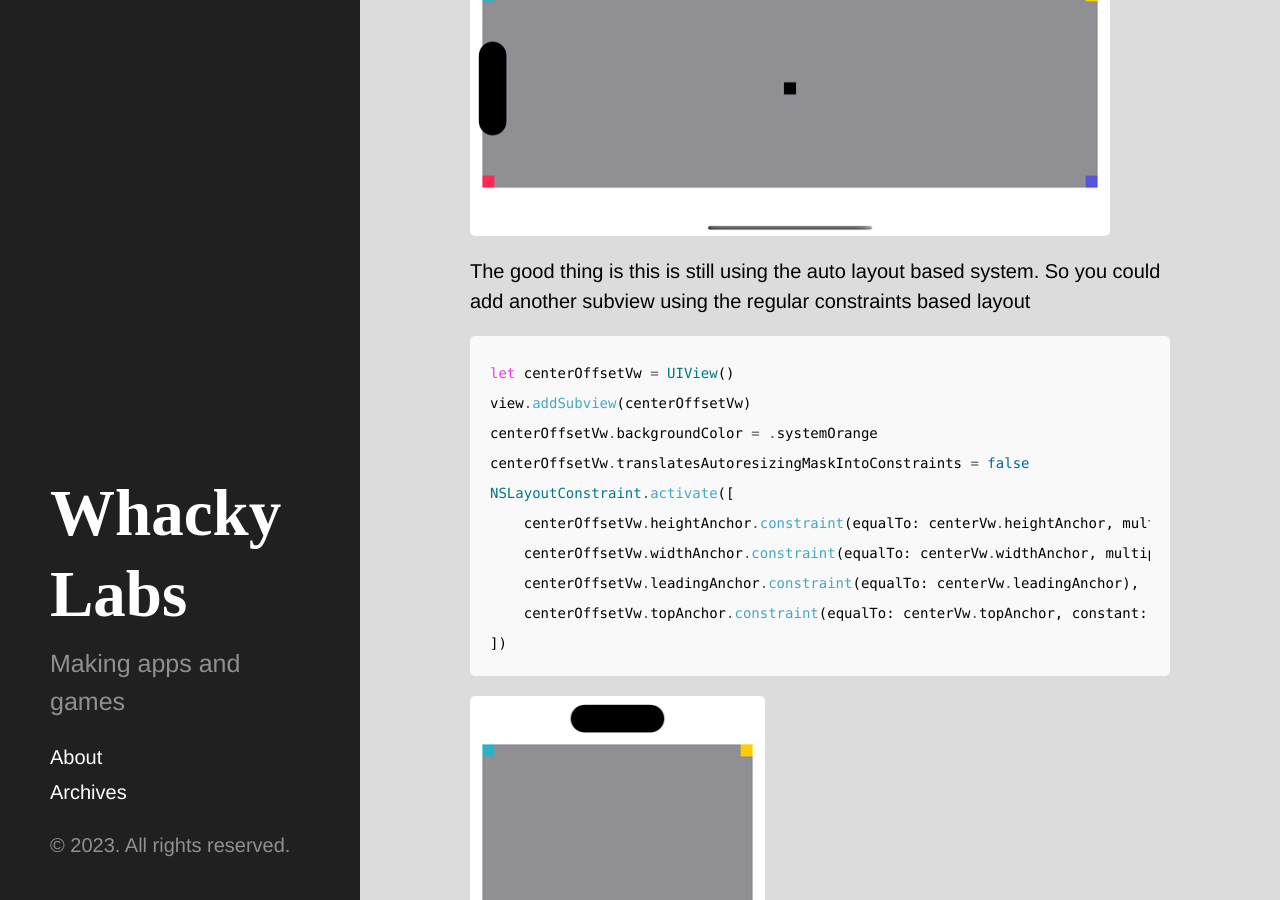
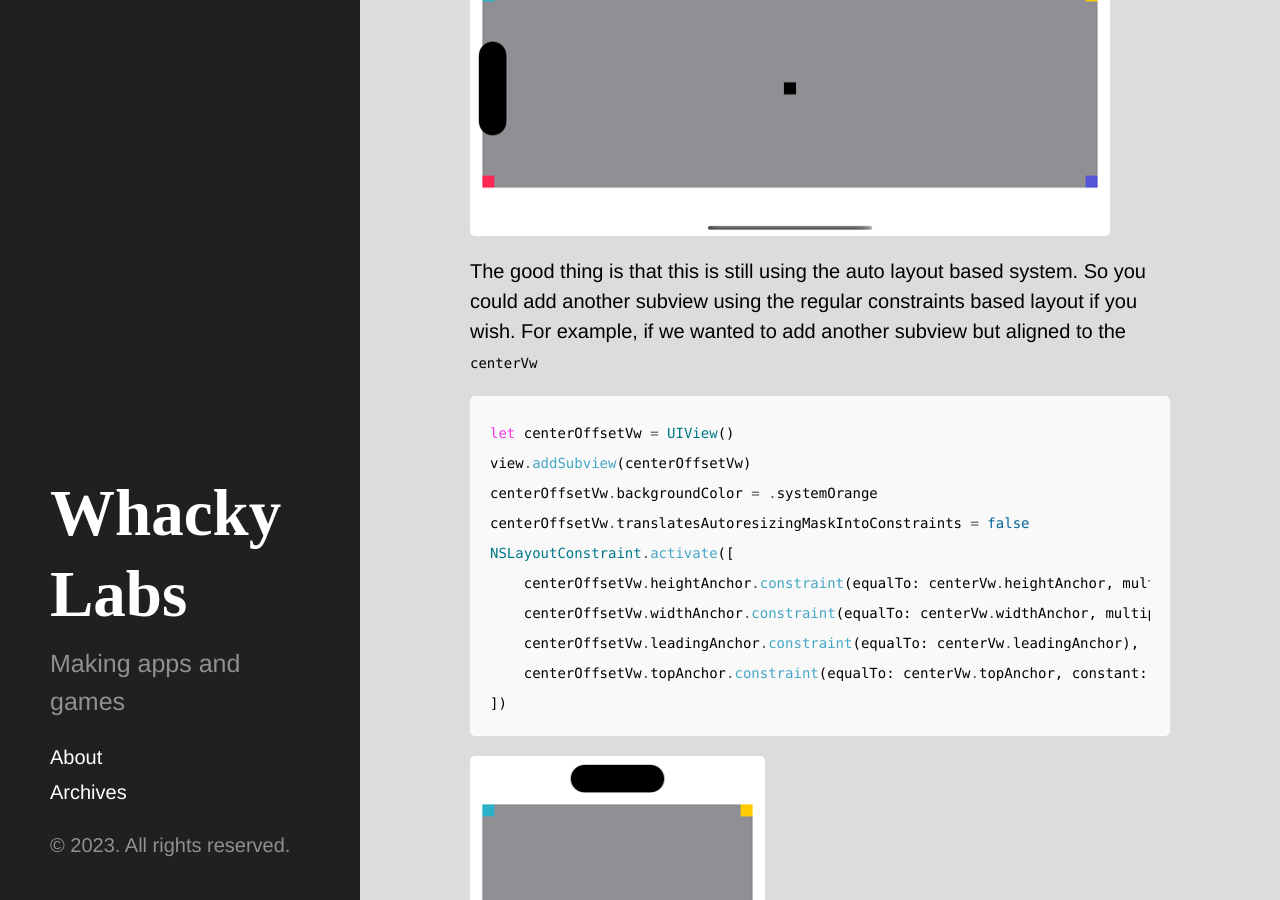
Before and after one commit to chunkyguy/chunkyguy.github.io, a Jekyll site: the page built from _posts/2023-09-25-autoresizing-mask.md, in a window 1280 px wide and 900 px high, scrolled down 8734 px. Built offline with Jekyll 4.4.1, drawn with Linux system fonts in a browser that asks for light colours; some of the changed text lies outside the part shown.

Commit message:
Update 2023-09-25-autoresizing-mask.md

````diff
--- a/_posts/2023-09-25-autoresizing-mask.md
+++ b/_posts/2023-09-25-autoresizing-mask.md
@@ -42,7 +42,7 @@ let mask: UIViewAutoresizing = [.flexibleWidth, .flexibleHeight]
 
 So what can you do with this mask thing? Not a lot actually. Remember you were supposed to do all the math yourself, and this was just a quick way to make sure your same layout works even when the orientation changes, if that makes sense. So to do such a math you would initially calculate the `frame` of a view based on the geometry of the `superview`. So whenever the orientation would change it would simply mean the outmost frame (`UIWindow` in this case) `width` and `height` values got swapped. So every subview would then adjust their frame accordingly. But in some cases you'd prefer to recalculate the `frame` based on the margin from the `superview` - `autoresizingMask` was the way to avoid doing that recalculation.
 
-Conceptually `autoresizingMask` works with the idea breaking down any layout in 3 components per direction. So `[left, width, right]` and `[top, height, bottom]`. And using `autoresizingMask` we could specify what components don't have a fixed value.
+Conceptually `autoresizingMask` works with the idea of breaking down the layout in 3 components per direction. So `[left, width, right]` and `[top, height, bottom]`. And using `autoresizingMask` we could specify what components don't have a fixed value.
 
 To illustrate, let's say we know we want a view with some exact offset values from the edges, we could build it like:
 
@@ -59,7 +59,7 @@ So far so good. But as soon as we rotate the device our view starts getting draw
 
 ![bg-landscape-bad.png]({{site.url}}/assets/autoresizingmask/bg-landscape-bad.png)
 
-The fix for this is to set the `autoresizingMask` with `width` and `height` to indicate that all the margins are fixed and so the width and height are flexible:
+The fix for this is to set the `autoresizingMask` with flexible `width` and `height` to indicate that all the margins are fixed and so the width and height are flexible:
 
 ```swift
 bgVw.autoresizingMask = [.flexibleWidth, .flexibleHeight]
@@ -168,7 +168,7 @@ centerVw.autoresizingMask = [.flexibleTopMargin, .flexibleBottomMargin,
 
 ![center-landscape-good]({{site.url}}/assets/autoresizingmask/center-landscape-good.png)
 
-The good thing is this is still using the auto layout based system. So you could add another subview using the regular constraints based layout
+The good thing is that this is still using the auto layout based system. So you could add another subview using the regular constraints based layout if you wish. For example, if we wanted to add another subview but aligned to the `centerVw`
 
 ```swift
 let centerOffsetVw = UIView()
````
